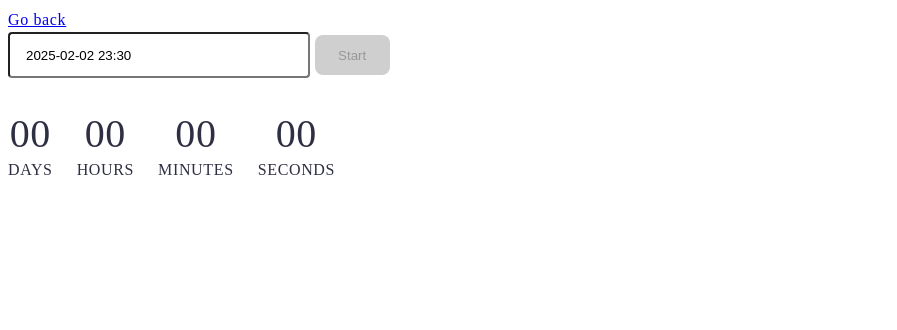
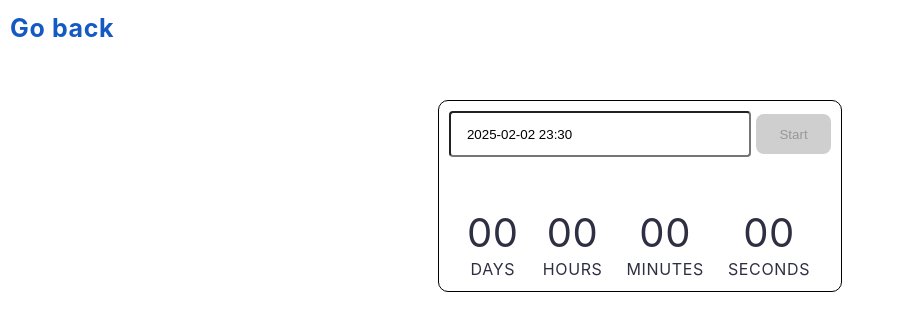
Before and after one commit to maryna-naumchuk/goit-js-hw-10, a plain HTML site: page 1-timer.html in a window 1280 px wide. Shown: the whole page, without its empty margins (0-897 px from the left). Drawn offline with Linux system fonts and the light colour scheme.

Commit message:
Deploying to gh-pages from @ maryna-naumchuk/goit-js-hw-10@bd830ed676963c7f59819c79126c13511503f578 🚀

```diff
--- a/1-timer.html
+++ b/1-timer.html
@@ -3,12 +3,12 @@
   <head>
     <meta charset="UTF-8" />
     <meta name="viewport" content="width=device-width, initial-scale=1.0" />
-    <link rel="stylesheet" href="./css/style.css" />
     <title>Document</title>
     <script type="module" crossorigin src="/goit-js-hw-10/1-timer.js"></script>
     <link rel="modulepreload" crossorigin href="/goit-js-hw-10/assets/modulepreload-polyfill-B5Qt9EMX.js">
     <link rel="modulepreload" crossorigin href="/goit-js-hw-10/assets/vendor-BbbuE1sJ.js">
     <link rel="stylesheet" crossorigin href="/goit-js-hw-10/assets/vendor-CZjNVMTf.css">
+    <link rel="stylesheet" crossorigin href="/goit-js-hw-10/assets/styles-CGaE0Mdc.css">
   </head>
   <body>
     <a class="go-back-link" href="./index.html">Go back</a>
--- a/1-timer.js
+++ b/1-timer.js
@@ -1,4 +1,4 @@
-import"./assets/modulepreload-polyfill-B5Qt9EMX.js";import{f as y,i as C}from"./assets/vendor-BbbuE1sJ.js";const l=document.querySelector("#datetime-picker"),t=document.querySelector("[data-start]"),u=document.querySelector("[data-days]"),f=document.querySelector("[data-hours]"),m=document.querySelector("[data-minutes]"),p=document.querySelector("[data-seconds]");let n,h;t.disabled=!0;const w={enableTime:!0,time_24hr:!0,defaultDate:new Date,minuteIncrement:1,onClose(e){n=e[0],console.log(n),n<new Date?(C.error({title:"Error",message:"Please choose a date in the future",position:"topRight",titleColor:"#fff",messageColor:"#fff",color:"#ef4040",icon:null}),t.disabled=!0):t.disabled=!1}};y("#datetime-picker",w);t.addEventListener("click",function(){this.disabled=!0,l.disabled=!0,h=setInterval(function(){let e=new Date().getTime(),r=n-e;if(r<0){clearInterval(h),u.textContent="00",f.textContent="00",m.textContent="00",p.textContent="00",t.disabled=!0,l.disabled=!1;return}let{days:s,hours:d,minutes:c,seconds:a}=k(r);u.textContent=o(s),f.textContent=o(d),m.textContent=o(c),p.textContent=o(a)},1e3)});function k(e){const a=Math.floor(e/864e5),x=Math.floor(e%864e5/36e5),b=Math.floor(e%864e5%36e5/6e4),g=Math.floor(e%864e5%36e5%6e4/1e3);return{days:a,hours:x,minutes:b,seconds:g}}function o(e){return String(e).padStart(2,"0")}const i=document.createElement("style");i.type="text/css";const E=`
+import"./assets/modulepreload-polyfill-B5Qt9EMX.js";/* empty css                      */import{f as y,i as C}from"./assets/vendor-BbbuE1sJ.js";const l=document.querySelector("#datetime-picker"),t=document.querySelector("[data-start]"),u=document.querySelector("[data-days]"),f=document.querySelector("[data-hours]"),m=document.querySelector("[data-minutes]"),p=document.querySelector("[data-seconds]");let n,h;t.disabled=!0;const w={enableTime:!0,time_24hr:!0,defaultDate:new Date,minuteIncrement:1,onClose(e){n=e[0],console.log(n),n<new Date?(C.error({title:"Error",message:"Please choose a date in the future",position:"topRight",titleColor:"#fff",messageColor:"#fff",color:"#ef4040",icon:null}),t.disabled=!0):t.disabled=!1}};y("#datetime-picker",w);t.addEventListener("click",function(){this.disabled=!0,l.disabled=!0,h=setInterval(function(){let e=new Date().getTime(),r=n-e;if(r<0){clearInterval(h),u.textContent="00",f.textContent="00",m.textContent="00",p.textContent="00",t.disabled=!0,l.disabled=!1;return}let{days:s,hours:d,minutes:c,seconds:a}=k(r);u.textContent=o(s),f.textContent=o(d),m.textContent=o(c),p.textContent=o(a)},1e3)});function k(e){const a=Math.floor(e/864e5),x=Math.floor(e%864e5/36e5),b=Math.floor(e%864e5%36e5/6e4),g=Math.floor(e%864e5%36e5%6e4/1e3);return{days:a,hours:x,minutes:b,seconds:g}}function o(e){return String(e).padStart(2,"0")}const i=document.createElement("style");i.type="text/css";const E=`
 body {
   font-weight: 400;
   font-size: 16px;
--- a/2-snackbar.js
+++ b/2-snackbar.js
@@ -1,4 +1,4 @@
-import"./assets/modulepreload-polyfill-B5Qt9EMX.js";import{i as o}from"./assets/vendor-BbbuE1sJ.js";document.querySelector(".form").addEventListener("submit",function(t){t.preventDefault();const i=parseInt(t.target.elements.delay.value,10),r=t.target.elements.state.value;new Promise((e,s)=>{setTimeout(()=>{r==="fulfilled"?e(i):s(i)},i)}).then(e=>{o.success({title:"",message:`✅ Fulfilled promise in ${e}ms`,position:"topRight",icon:null})}).catch(e=>{o.error({title:"",message:`❌ Rejected promise in ${e}ms`,position:"topRight",icon:null})}),t.target.reset()});const n=document.createElement("style"),l=`
+import"./assets/modulepreload-polyfill-B5Qt9EMX.js";/* empty css                      */import{i as o}from"./assets/vendor-BbbuE1sJ.js";document.querySelector(".form").addEventListener("submit",function(t){t.preventDefault();const i=parseInt(t.target.elements.delay.value,10),r=t.target.elements.state.value;new Promise((e,s)=>{setTimeout(()=>{r==="fulfilled"?e(i):s(i)},i)}).then(e=>{o.success({title:"",message:`✅ Fulfilled promise in ${e}ms`,position:"topRight",icon:null})}).catch(e=>{o.error({title:"",message:`❌ Rejected promise in ${e}ms`,position:"topRight",icon:null})}),t.target.reset()});const n=document.createElement("style"),l=`
 .form {
     font-family: "Montserrat", sans-serif;
     font-weight: 400;
--- /dev/null
+++ b/assets/styles-CGaE0Mdc.css
@@ -0,0 +1 @@
+h1,h2,h3,h4,h5,h6,p{margin:0}p:last-child{margin-bottom:0}ul{margin:0;padding:0;list-style:none}a{color:currentColor;text-decoration:none}button{cursor:pointer}img{display:block;max-width:100%;height:auto}:root{font-family:Inter,Avenir,Helvetica,Arial,sans-serif;font-size:16px;line-height:24px;font-weight:400;color:#242424;background-color:#ffffffde;font-synthesis:none;text-rendering:optimizeLegibility;-webkit-font-smoothing:antialiased;-moz-osx-font-smoothing:grayscale;-webkit-text-size-adjust:100%}body{margin:0;padding:0;display:flex;flex-direction:column;align-items:center}.container{display:flex;justify-content:center;align-items:center}.tasks-link{padding:10px;color:#155ac2;margin:10px;text-decoration:none;font-weight:700;font-size:60px}.tasks-link:hover{color:#061e66;transform:scale(1.05)}.main-content{margin-top:100px;display:flex;flex-direction:column;align-items:center;gap:20px;border:1px solid black;border-radius:10px;padding:10px}.go-back-link{position:fixed;top:10px;left:10px;text-decoration:none;font-weight:700;color:#155ac2;font-size:25px}.go-back-link:hover{color:#061e66;transform:scale(1.05)}
```
Also changed, not shown: 2-snackbar.html (+1 -1 lines), index.html (+1 -1 lines), 2 other files.
